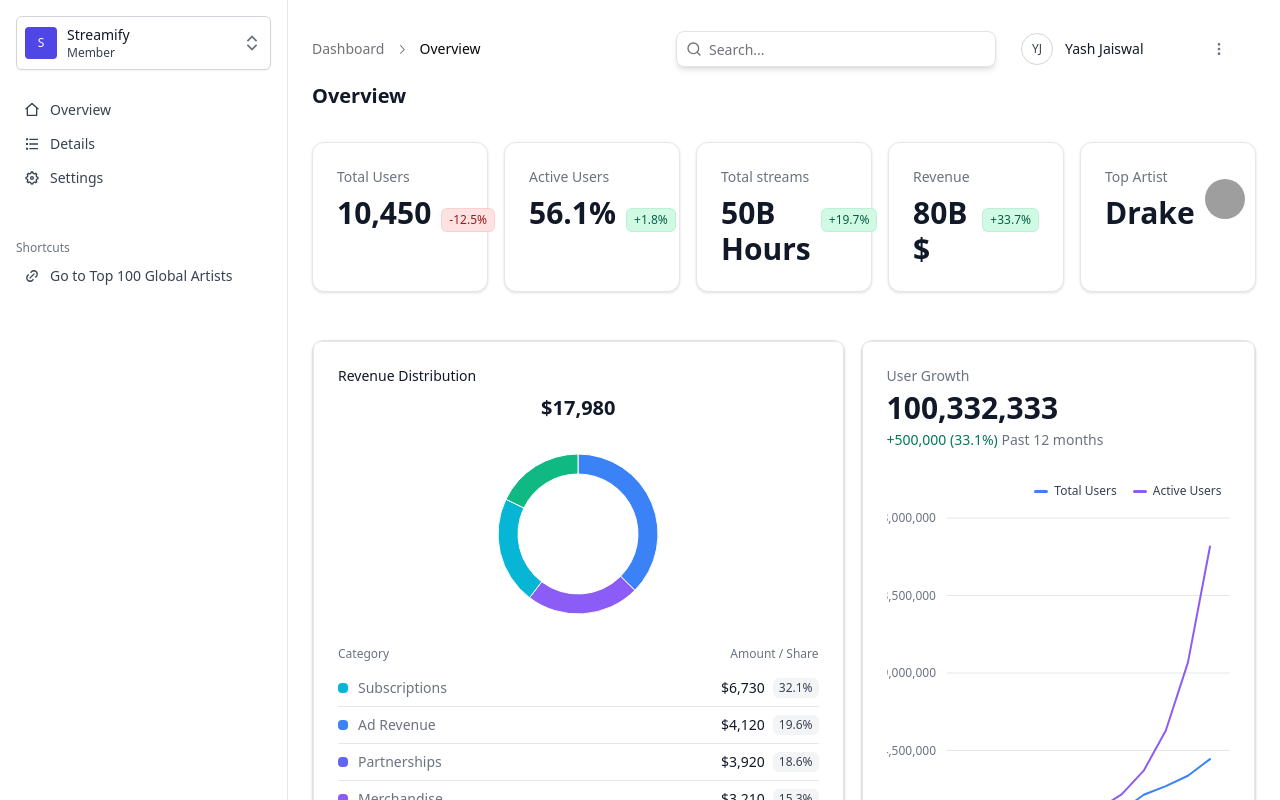
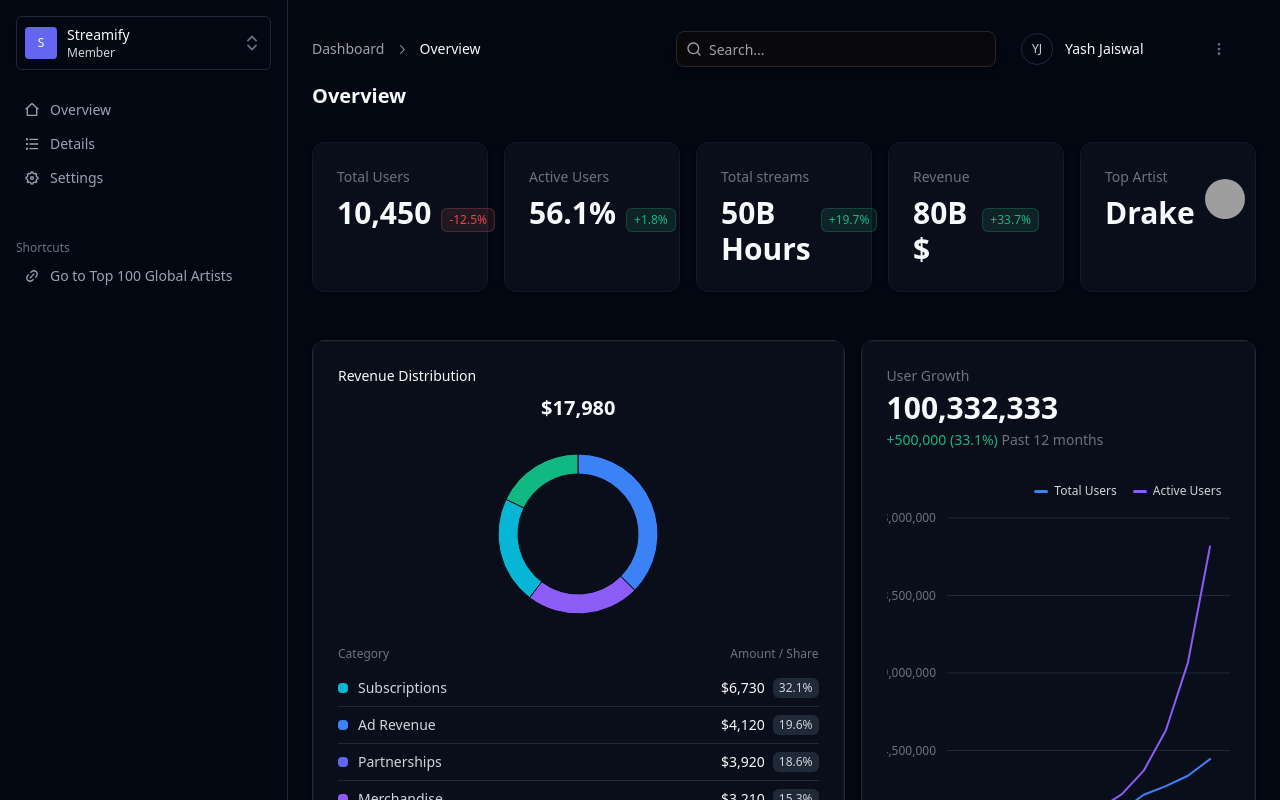
Before and after one commit to theyashjaiswal/streamify-speedy-labs, a React (Vite) app: page / in a window 1280 px wide. Shown: the top 800 px of the page. Built offline with nearby package versions, Linux system fonts and the light colour scheme; grey boxes are pictures that could not be loaded.

Commit message:
added dark mode support

```diff
--- a/src/DropdownUserProfile.tsx
+++ b/src/DropdownUserProfile.tsx
@@ -1,3 +1,4 @@
+/* eslint-disable @typescript-eslint/no-unused-vars */
 // "use client";
 
 import {
@@ -21,6 +22,7 @@
   RiSunLine,
 } from "@remixicon/react";
 import * as React from "react";
+import { useTheme } from "./components/ui/theme-provider";
 
 export type DropdownUserProfileProps = {
   children: React.ReactNode;
@@ -31,6 +33,7 @@
   children,
   align = "start",
 }: DropdownUserProfileProps) {
+  const { setTheme } = useTheme();
   const [mounted, setMounted] = React.useState(false);
 
   React.useEffect(() => {
@@ -59,6 +62,7 @@
                     aria-label="Switch to Light Mode"
                     value="light"
                     iconType="check"
+                    onClick={() => setTheme("light")}
                   >
                     <RiSunLine className="size-4 shrink-0" aria-hidden="true" />
                     Light
@@ -67,6 +71,7 @@
                     aria-label="Switch to Dark Mode"
                     value="dark"
                     iconType="check"
+                    onClick={() => setTheme("dark")}
                   >
                     <RiMoonLine
                       className="size-4 shrink-0"
@@ -74,7 +79,7 @@
                     />
                     Dark
                   </DropdownMenuRadioItem>
-                  <DropdownMenuRadioItem
+                  {/* <DropdownMenuRadioItem
                     aria-label="Switch to System Mode"
                     value="system"
                     iconType="check"
@@ -84,7 +89,7 @@
                       aria-hidden="true"
                     />
                     System
-                  </DropdownMenuRadioItem>
+                  </DropdownMenuRadioItem> */}
                 </DropdownMenuRadioGroup>
               </DropdownMenuSubMenuContent>
             </DropdownMenuSubMenu>
--- a/src/MobileSidebar.tsx
+++ b/src/MobileSidebar.tsx
@@ -60,7 +60,7 @@
                 <li key={item.name}>
                   <DrawerClose asChild>
                     <a
-                      href={item.href}
+                      // href={item.href}
                       className="text-gray-600 hover:text-gray-900 dark:text-gray-400 hover:dark:text-gray-50 flex items-center gap-x-2.5 rounded-md px-2 py-1.5 text-base font-medium transition hover:bg-gray-100 sm:text-sm hover:dark:bg-gray-900"
                     >
                       <item.icon
@@ -81,7 +81,7 @@
                 {shortcuts.map((item) => (
                   <li key={item.name}>
                     <a
-                      href={item.href}
+                      // href={item.href}
                       className="text-gray-700 hover:text-gray-900 dark:text-gray-400 hover:dark:text-gray-50 flex items-center gap-x-2.5 rounded-md px-2 py-1.5 font-medium transition hover:bg-gray-100 sm:text-sm hover:dark:bg-gray-900"
                     >
                       <item.icon
--- a/src/Sidebar.tsx
+++ b/src/Sidebar.tsx
@@ -59,7 +59,7 @@
               {navigation.map((item) => (
                 <li key={item.name}>
                   <a
-                    href={item.href}
+                    // href={item.href}
                     className="text-gray-700 hover:text-gray-900 dark:text-gray-400 hover:dark:text-gray-50 flex items-center gap-x-2.5 rounded-md px-2 py-1.5 text-sm font-medium transition hover:bg-gray-100 hover:dark:bg-gray-900 focusRing"
                     // className={cx(
                     //   isActive(item.href)
@@ -83,7 +83,7 @@
                 {shortcuts.map((item) => (
                   <li key={item.name}>
                     <a
-                      href={item.href}
+                      // href={item.href}
                       className="text-gray-700 hover:text-gray-900 dark:text-gray-400 hover:dark:text-gray-50 flex items-center gap-x-2.5 rounded-md px-2 py-1.5 text-sm font-medium transition hover:bg-gray-100 hover:dark:bg-gray-900 focusRing"
                       //   className={cx(
                       //     pathname === item.href || pathname.startsWith(item.href)
--- /dev/null
+++ b/src/components/ui/theme-provider.tsx
@@ -0,0 +1,73 @@
+import { createContext, useContext, useEffect, useState } from "react";
+
+type Theme = "dark" | "light" | "system";
+
+type ThemeProviderProps = {
+  children: React.ReactNode;
+  defaultTheme?: Theme;
+  storageKey?: string;
+};
+
+type ThemeProviderState = {
+  theme: Theme;
+  setTheme: (theme: Theme) => void;
+};
+
+const initialState: ThemeProviderState = {
+  theme: "system",
+  setTheme: () => null,
+};
+
+const ThemeProviderContext = createContext<ThemeProviderState>(initialState);
+
+export function ThemeProvider({
+  children,
+  defaultTheme = "system",
+  storageKey = "vite-ui-theme",
+  ...props
+}: ThemeProviderProps) {
+  const [theme, setTheme] = useState<Theme>(
+    () => (localStorage.getItem(storageKey) as Theme) || defaultTheme
+  );
+
+  useEffect(() => {
+    const root = window.document.documentElement;
+
+    root.classList.remove("light", "dark");
+
+    if (theme === "system") {
+      const systemTheme = window.matchMedia("(prefers-color-scheme: dark)")
+        .matches
+        ? "dark"
+        : "light";
+
+      root.classList.add(systemTheme);
+      return;
+    }
+
+    root.classList.add(theme);
+  }, [theme]);
+
+  const value = {
+    theme,
+    setTheme: (theme: Theme) => {
+      localStorage.setItem(storageKey, theme);
+      setTheme(theme);
+    },
+  };
+
+  return (
+    <ThemeProviderContext.Provider {...props} value={value}>
+      {children}
+    </ThemeProviderContext.Provider>
+  );
+}
+
+export const useTheme = () => {
+  const context = useContext(ThemeProviderContext);
+
+  if (context === undefined)
+    throw new Error("useTheme must be used within a ThemeProvider");
+
+  return context;
+};
```
Also changed, not shown: src/App.tsx (+7 -1 lines).
